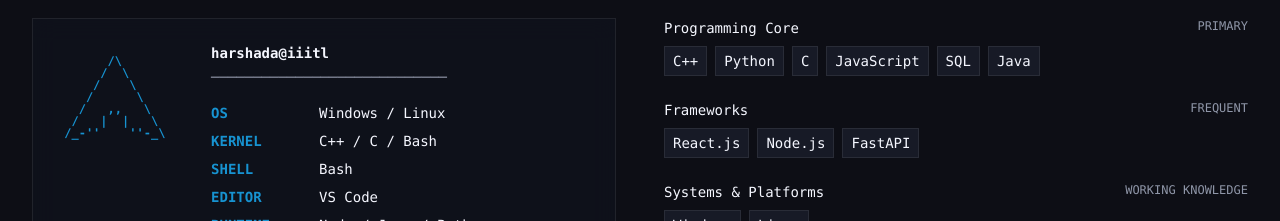
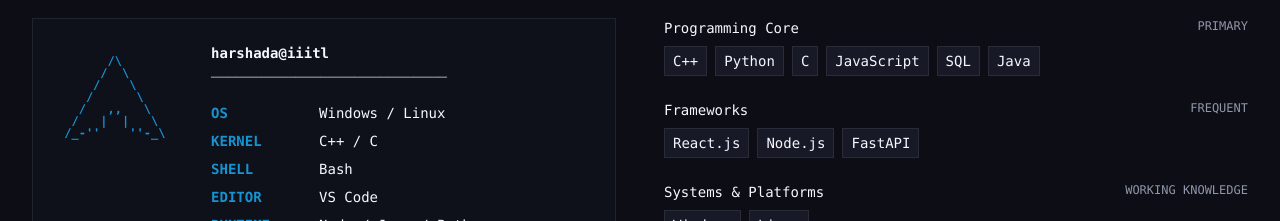
Before and after one commit to HarShada8G/harshada-portfolio, a React app: page / in a window 1280 px wide. Shown: the part 1360-1581 px from the top of the page. Built offline with nearby package versions, Linux system fonts and the light colour scheme; the HTML template or start-up script is replaced by a standard one.

Commit message:
Fix formatting of programming languages in Skills section

```diff
--- a/src/sections/Skills/Skills.tsx
+++ b/src/sections/Skills/Skills.tsx
@@ -35,7 +35,7 @@ export const Skills: React.FC = () => {
                     <span>Windows / Linux</span>
 
                     <span className="text-[var(--arch-cyan)] font-bold">KERNEL</span>
-                    <span>C++ / C / Bash</span>
+                    <span>C++ / C </span>
 
                     <span className="text-[var(--arch-cyan)] font-bold">SHELL</span>
                     <span>Bash</span>
```
